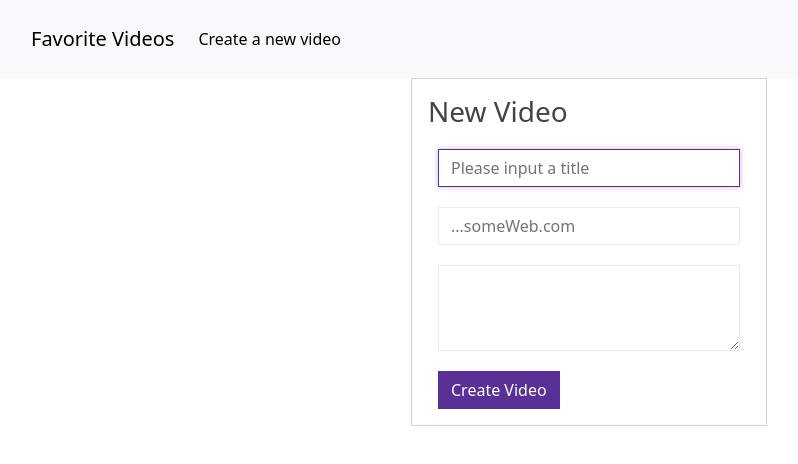
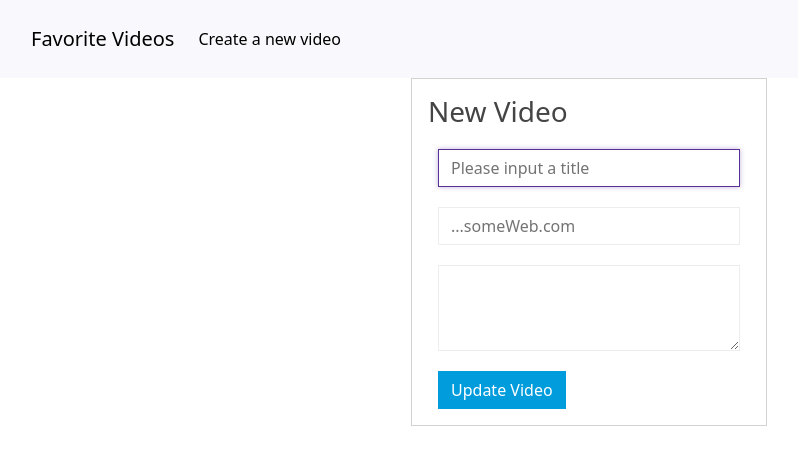
Before and after one commit to Raul184/MERN_TypeScript, a React (Create React App) app in the folder client/: page /update/1 in a window 1280 px wide. Shown: the top 464 px of the page, without its empty margins (51-849 px from the left). Built offline with nearby package versions, Linux system fonts and the light colour scheme.

Commit message:
Update Pg in progress

```diff
--- a/client/src/components/Interface/interface.ts
+++ b/client/src/components/Interface/interface.ts
@@ -6,3 +6,7 @@ export interface Video {
   createdAt?: string;
   _id?: string
 }
+
+export interface Params {
+  id: string;
+}
--- a/client/src/components/videoForm/VideoForm.tsx
+++ b/client/src/components/videoForm/VideoForm.tsx
@@ -1,6 +1,6 @@
 import React, {ChangeEvent, useState} from 'react'
 import { FormEvent } from 'react'
-import {Video} from '../Interface/interface'
+import {Params, Video} from '../Interface/interface'
 import {toast} from 'react-toastify'
 import * as videoService from '../services/Video.services'
 import {useHistory, useParams} from 'react-router-dom'
@@ -14,7 +14,7 @@ const VideoForm = () => {
     description: ""
   }
   const history = useHistory()
-  const params = useParams()
+  const params = useParams<Params>()
   console.log(params)
 
   const [video, setVideo] = useState<Video>(initState)
@@ -33,6 +33,19 @@ const VideoForm = () => {
     setVideo(initState)
     history.push('/')
   }
+  const btn = params.id ? <button
+    className="btn btn-info center"
+    style={{marginLeft: '10px'}}
+  >
+    Update Video
+  </button>:
+  <button
+    className="btn btn-primary center"
+    style={{marginLeft: '10px'}}
+  >
+    Create Video
+  </button>
+
   return (
     <div className="row">
       <div className="col-md-4 offset-md-4">
@@ -69,12 +82,7 @@ const VideoForm = () => {
                   className="form-control"
                 ></textarea>
               </div>
-              <button
-                className="btn btn-primary center"
-                style={{marginLeft: '10px'}}
-              >
-                Create Video
-              </button>
+              {btn}
             </form>
           </div>
         </div>
```
